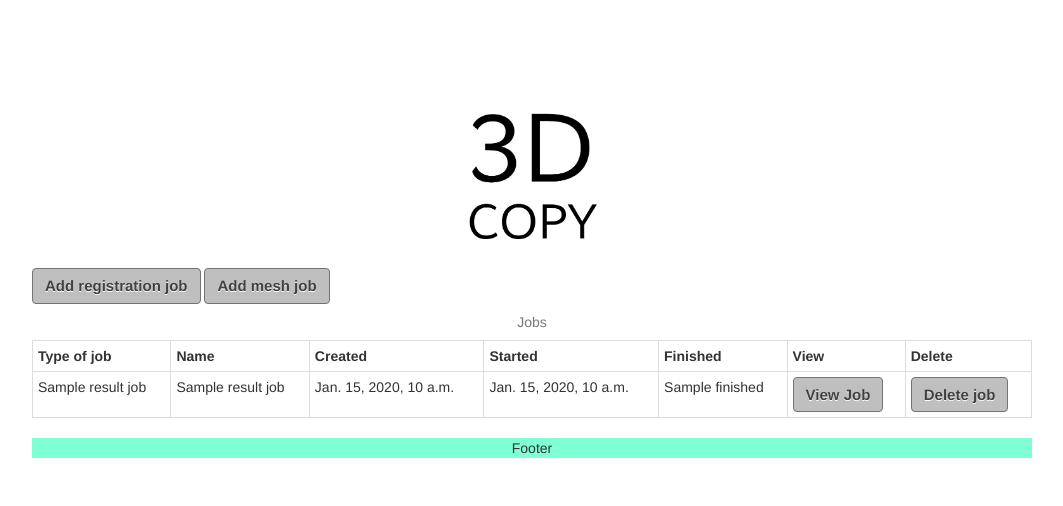
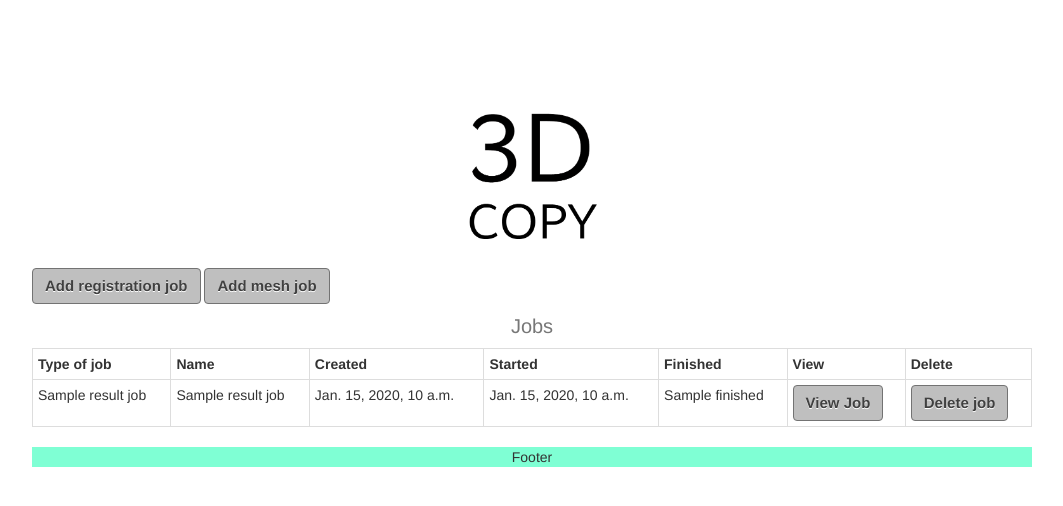
Before and after one commit to PUM-9/server_api, a Django app: template frontend/templates/frontend/index.html in a window 1280 px wide. Shown: the top 506 px of the page, without its empty margins (108-1171 px from the left). Run offline with Django 3.2, Linux system fonts and the light colour scheme; the template is opened without the code that fills it: most values are stand-ins (such as "Sample title", 1, 10 or a date in 2020); some libraries are stand-ins or nearby versions.

Commit message:
Increased font size for table captions

```diff
--- a/frontend/static/scss/style.css
+++ b/frontend/static/scss/style.css
@@ -33,6 +33,7 @@ body {
   background-color: #d9d9d9; }
 
 caption {
-  text-align: center
+  text-align: center;
+  font-size: 20px;
 }
 /*# sourceMappingURL=style.css.map */
```
